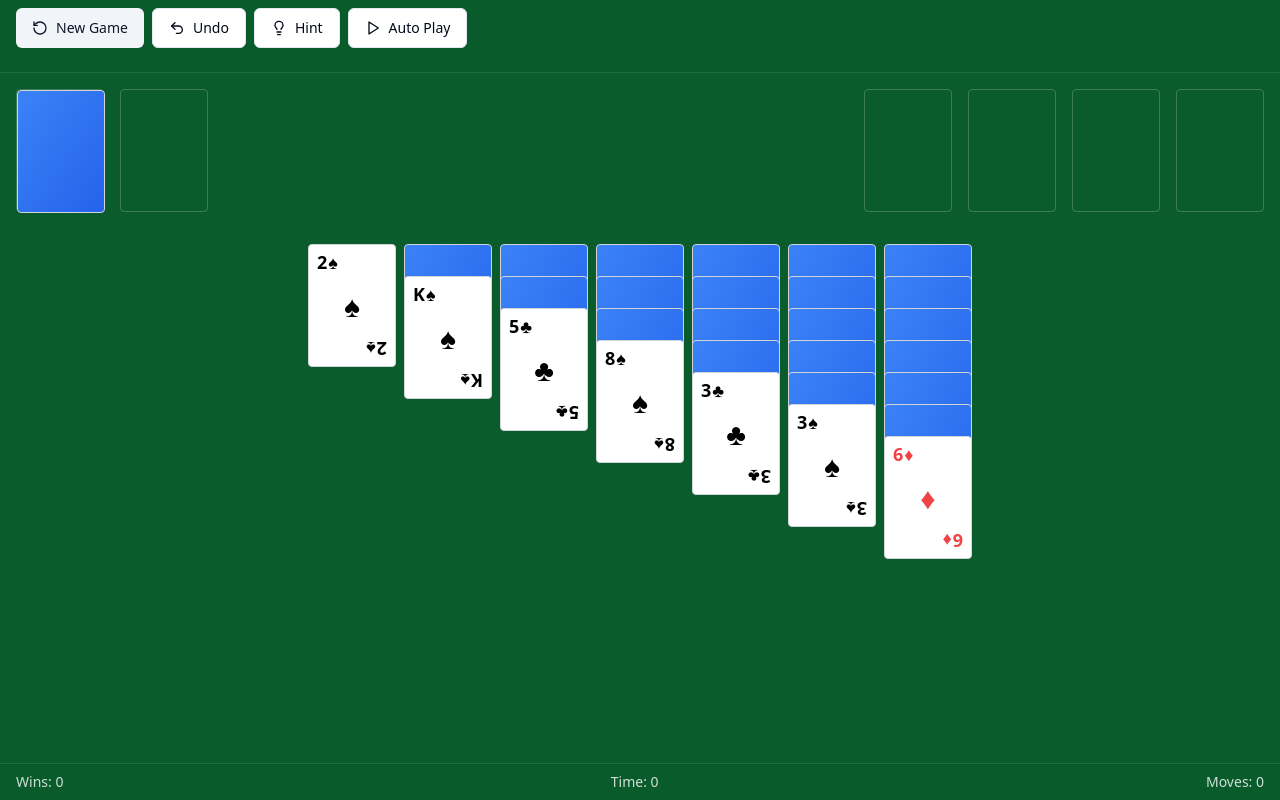
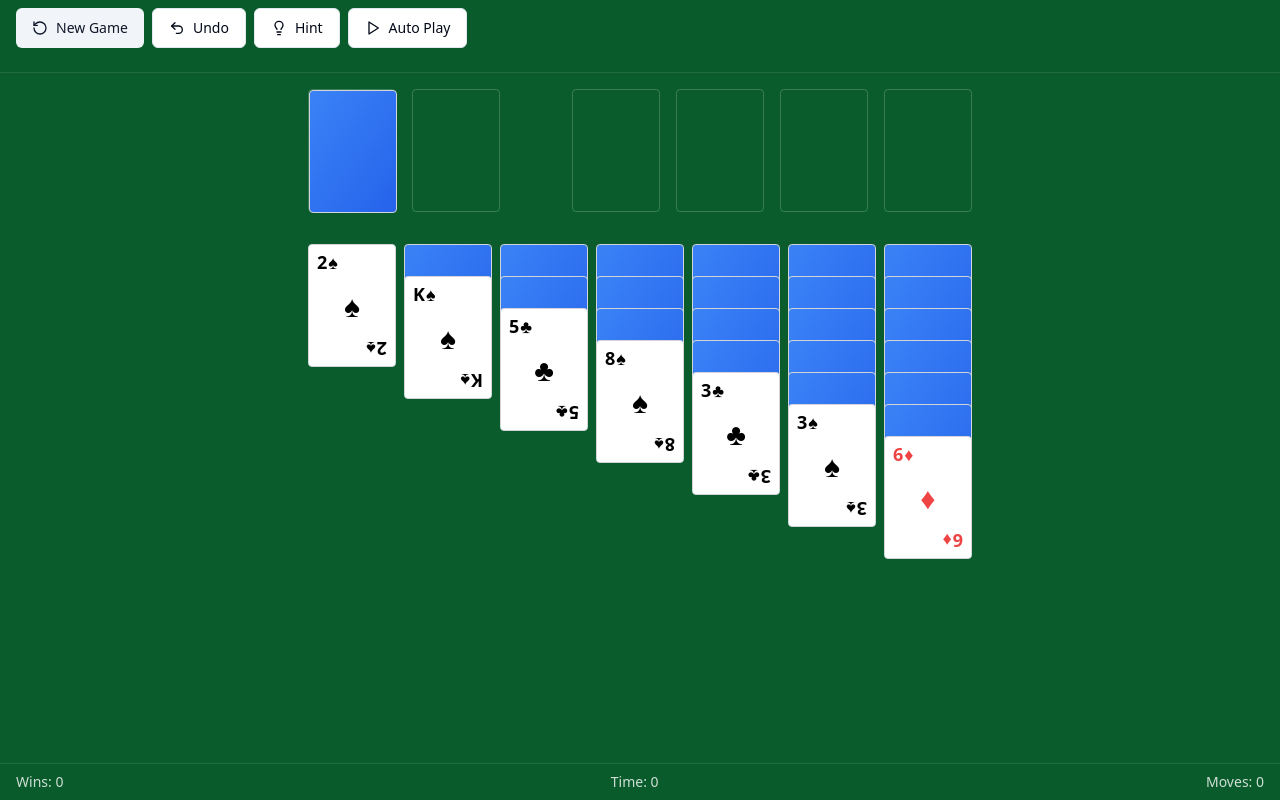
Before and after one commit to mschausnegl/solitaire-sunshine-grove-29, a React (Vite) app: page / in a window 1280 px wide. Built offline with nearby package versions, Linux system fonts and the light colour scheme.

Commit message:
Align Foundation and Pile Layout
Adjust the layout to ensure that the foundation piles and the stock/waste piles are perfectly aligned above the tableau piles, maintaining consistency in spacing and alignment across the game interface.
[skip gpt_engineer]

```diff
--- a/src/pages/Index.tsx
+++ b/src/pages/Index.tsx
@@ -125,9 +125,9 @@ const Index = () => {
         </header>
 
         <main className="flex-1 p-4">
-          <div className="max-w-7xl mx-auto space-y-8">
-            <div className="flex flex-col items-center gap-8">
-              <div className="w-full flex justify-between">
+          <div className="max-w-7xl mx-auto">
+            <div className="flex flex-col items-center">
+              <div className="w-full max-w-[calc(7*5.5rem+6*0.5rem)] flex justify-between mb-8">
                 <StockAndWaste
                   stock={gameState.stock}
                   waste={gameState.waste}
```
